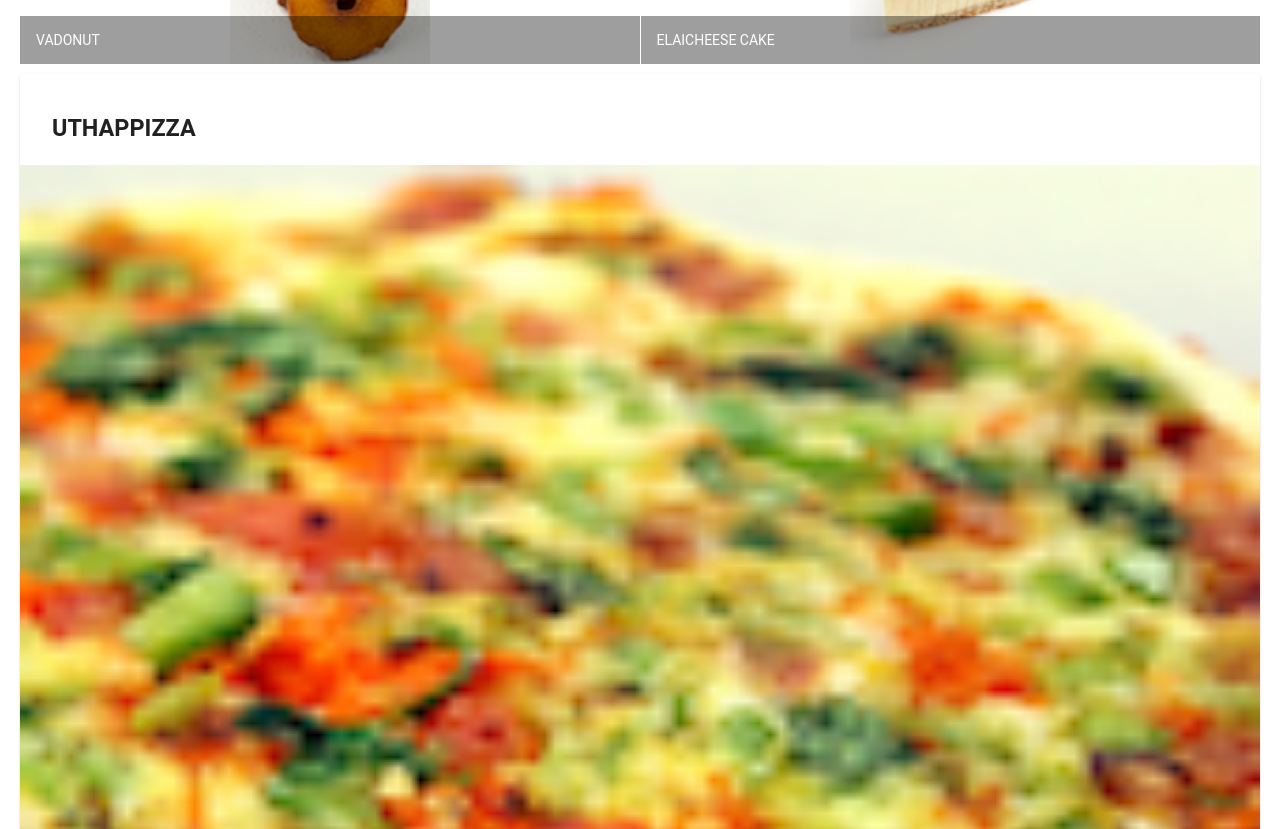
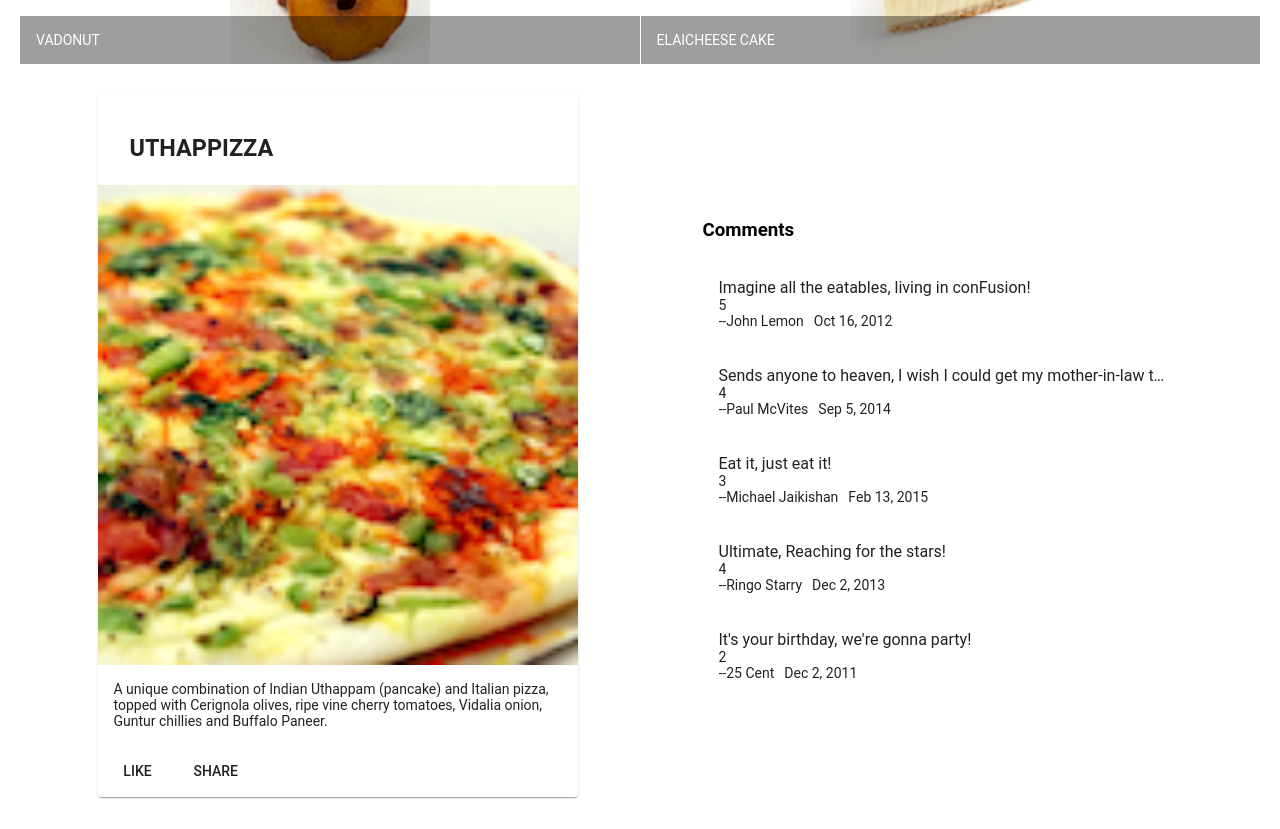
Before and after one commit to Arece7/Coursera-Angular-Project, an Angular app: page / in a window 1280 px wide. Shown: the part 500-1329 px from the top of the page. Built offline with nearby package versions, Linux system fonts and the light colour scheme.

Commit message:
Component part 3

```diff
--- a/src/app/app.module.ts
+++ b/src/app/app.module.ts
@@ -10,10 +10,12 @@
 import { MatGridListModule } from '@angular/material/grid-list';
 import { MatCardModule } from '@angular/material/card';
 import { MatButtonModule } from '@angular/material/button';
+import { DishDetailsComponent } from './dish-details/dish-details.component';
 @NgModule({
   declarations: [
     AppComponent,
-    MenuComponent
+    MenuComponent,
+    DishDetailsComponent
   ],
   imports: [
     BrowserModule,BrowserAnimationsModule,
--- /dev/null
+++ b/src/app/dish-details/dish-details.component.html
@@ -0,0 +1,42 @@
+<div class="container"
+    fxLayout="row"
+    fxLayout.sm="column"
+    fxLayout.xs="column"
+    fxLayoutAlign.gt-md="space-around center"
+    fxLayoutGap="10px"
+    fxLayoutGap.xs="0">
+
+  <div fxFlex="40">
+    <mat-card *ngIf="dish">
+      <mat-card-header>
+        <mat-card-title>
+          <h3>{{dish.name | uppercase}}</h3>
+        </mat-card-title>
+      </mat-card-header>
+      <img mat-card-image src={{dish.image}} alt={{dish.name}}>
+      <mat-card-content>
+        <p>{{dish.description}}
+        </p>
+      </mat-card-content>
+      <mat-card-actions>
+        <button mat-button>LIKE</button>
+        <button mat-button>SHARE</button>
+      </mat-card-actions>
+    </mat-card>
+  </div>
+
+  <div fxFlex="40">
+    <mat-list role="list" *ngIf="dish" >
+      <h3>Comments</h3>
+      <mat-list-item role="listitem" *ngFor="let dish of dish.comments">
+      <p matLine>{{dish.comment}}</p>
+      <p matLine>{{dish.rating}}</p>
+      <p matLine>
+        <span>--{{dish.author}}</span>
+        <span class="dishDate">{{dish.date | date}}</span>
+      </p>
+      </mat-list-item>
+    </mat-list>
+  </div>
+
+</div>
--- /dev/null
+++ b/src/app/dish-details/dish-details.component.scss
@@ -0,0 +1,3 @@
+.dishDate{
+    padding-left: 10px;
+}
--- /dev/null
+++ b/src/app/dish-details/dish-details.component.ts
@@ -0,0 +1,57 @@
+import { Component, OnInit } from '@angular/core';
+const DISH = {
+  id: '0',
+  name: 'Uthappizza',
+  image: '/assets/images/uthappizza.png',
+  category: 'mains',
+  featured: true,
+  label: 'Hot',
+  price: '4.99',
+  // tslint:disable-next-line:max-line-length
+  description: 'A unique combination of Indian Uthappam (pancake) and Italian pizza, topped with Cerignola olives, ripe vine cherry tomatoes, Vidalia onion, Guntur chillies and Buffalo Paneer.',
+  comments: [
+       {
+           rating: 5,
+           comment: 'Imagine all the eatables, living in conFusion!',
+           author: 'John Lemon',
+           date: '2012-10-16T17:57:28.556094Z'
+       },
+       {
+           rating: 4,
+           comment: 'Sends anyone to heaven, I wish I could get my mother-in-law to eat it!',
+           author: 'Paul McVites',
+           date: '2014-09-05T17:57:28.556094Z'
+       },
+       {
+        rating: 3,
+        comment: 'Eat it, just eat it!',
+        author: 'Michael Jaikishan',
+        date: '2015-02-13T17:57:28.556094Z'
+    },
+    {
+        rating: 4,
+        comment: 'Ultimate, Reaching for the stars!',
+        author: 'Ringo Starry',
+        date: '2013-12-02T17:57:28.556094Z'
+    },
+    {
+        rating: 2,
+        comment: 'It\'s your birthday, we\'re gonna party!',
+        author: '25 Cent',
+        date: '2011-12-02T17:57:28.556094Z'
+    }
+]
+};
+@Component({
+  selector: 'app-dish-details',
+  templateUrl: './dish-details.component.html',
+  styleUrls: ['./dish-details.component.scss']
+})
+export class DishDetailsComponent implements OnInit {
+  dish = DISH;
+  constructor() { }
+
+  ngOnInit() {
+  }
+
+}
--- a/src/app/menu/menu.component.html
+++ b/src/app/menu/menu.component.html
@@ -19,23 +19,7 @@
       </mat-grid-tile>
     </mat-grid-list>
   </div>
-  <div fxFlex *ngIf="selectedDish">
-    <mat-card>
-      <mat-card-header>
-        <mat-card-title>
-          <h3>{{selectedDish.name | uppercase}}</h3>
-        </mat-card-title>
-      </mat-card-header>
-      <img mat-card-image src={{selectedDish.image}} alt={{selectedDish.name}}>
-      <mat-card-content>
-        <p>{{selectedDish.description}}
-        </p>
-      </mat-card-content>
-      <mat-card-actions>
-        <button mat-button>LIKE</button>
-        <button mat-button>SHARE</button>
-      </mat-card-actions>
-    </mat-card>
-  </div>
+    <app-dish-details></app-dish-details>
+
 
 </div>
```
Also changed, not shown: 1 other file (tests, documents, lock files or other folders).
